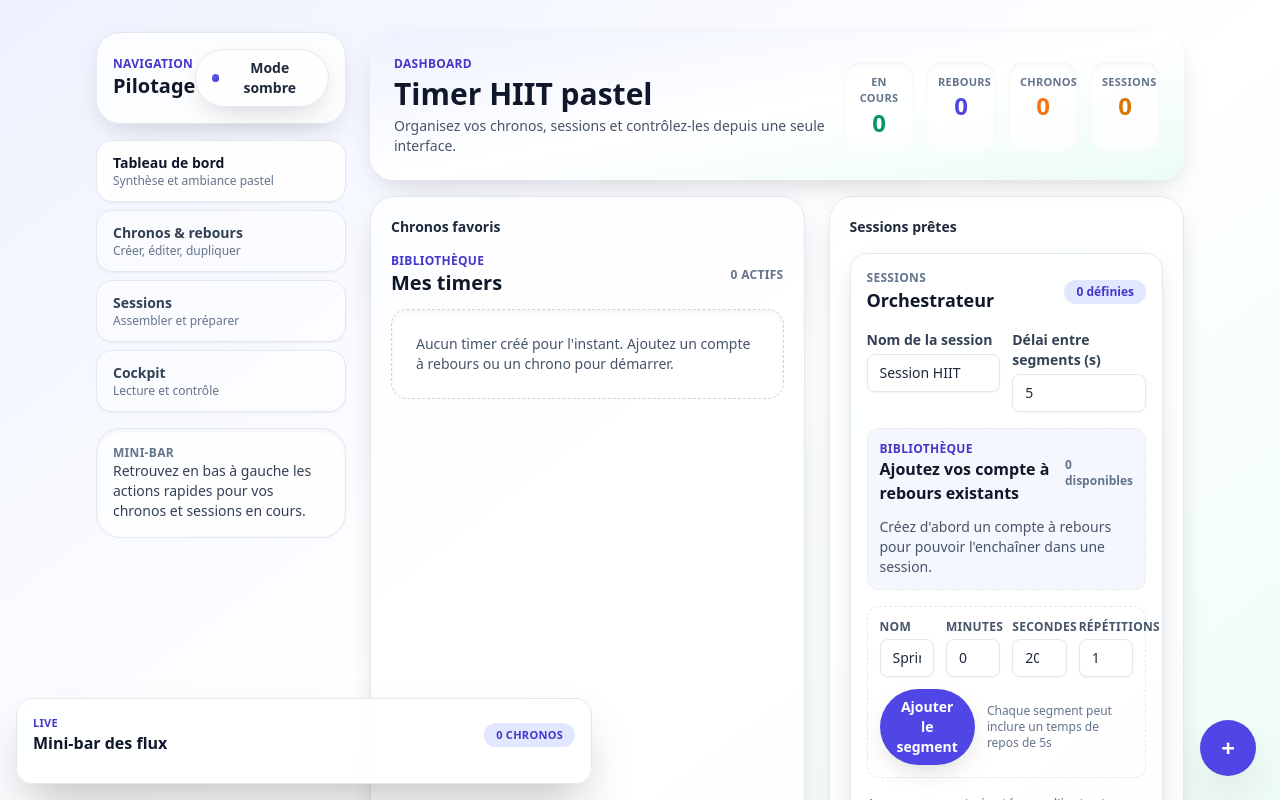
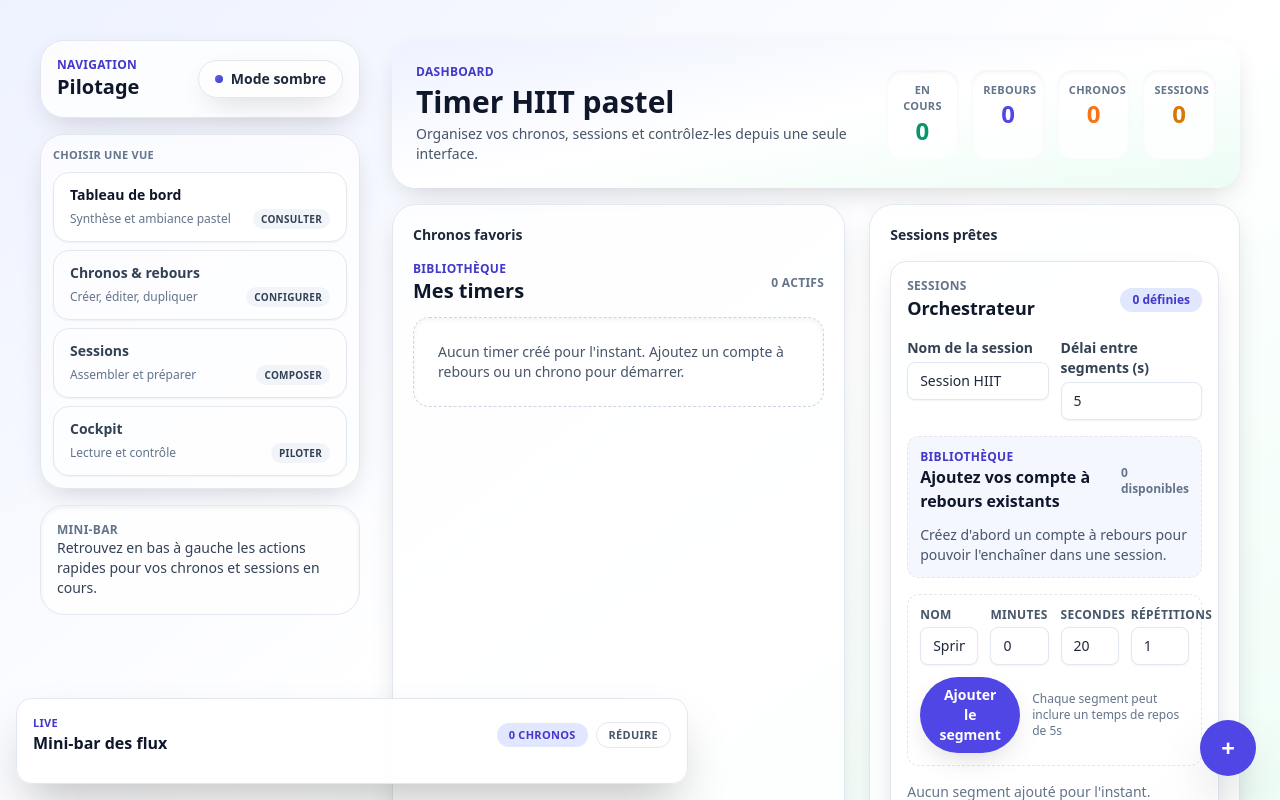
Before and after one commit to qdebove/timer_hiit, a Next.js app: page / in a window 1280 px wide. Shown: the top 800 px of the page. Built offline with nearby package versions, Linux system fonts and the light colour scheme.

Commit message:
Improve mini live bar and layout styling

```diff
--- a/app/page.tsx
+++ b/app/page.tsx
@@ -13,10 +13,10 @@ import { useSessionPlayback } from '@/hooks/useSessionPlayback';
 import { useTimerManager } from '@/hooks/useTimerManager';
 
 const navItems = [
-  { id: 'overview', label: 'Tableau de bord', description: 'Synthèse et ambiance pastel' },
-  { id: 'timers', label: 'Chronos & rebours', description: 'Créer, éditer, dupliquer' },
-  { id: 'sessions', label: 'Sessions', description: 'Assembler et préparer' },
-  { id: 'live', label: 'Cockpit', description: 'Lecture et contrôle' }
+  { id: 'overview', label: 'Tableau de bord', description: 'Synthèse et ambiance pastel', action: 'Consulter' },
+  { id: 'timers', label: 'Chronos & rebours', description: 'Créer, éditer, dupliquer', action: 'Configurer' },
+  { id: 'sessions', label: 'Sessions', description: 'Assembler et préparer', action: 'Composer' },
+  { id: 'live', label: 'Cockpit', description: 'Lecture et contrôle', action: 'Piloter' }
 ] as const;
 
 type NavSection = (typeof navItems)[number]['id'];
@@ -255,8 +255,8 @@ export default function HomePage() {
 
   return (
     <div className="min-h-screen bg-gradient-to-br from-indigo-50 via-white to-emerald-50 dark:from-slate-950 dark:via-slate-950 dark:to-emerald-950">
-      <main className="mx-auto flex max-w-6xl flex-col gap-6 px-4 py-8 sm:px-6 lg:px-8">
-        <div className="grid gap-6 lg:grid-cols-[250px,1fr]">
+      <main className="mx-auto flex w-full max-w-screen-xl flex-col gap-8 px-4 py-10 sm:px-6 lg:px-10">
+        <div className="grid gap-8 lg:grid-cols-[280px,1fr] xl:grid-cols-[320px,1fr]">
           <aside className="space-y-4">
             <div className="flex items-center justify-between rounded-3xl border border-slate-200 bg-white/80 p-4 shadow-card dark:border-slate-800 dark:bg-slate-900/70">
               <div>
@@ -265,7 +265,8 @@ export default function HomePage() {
               </div>
               <ThemeToggle />
             </div>
-            <nav className="space-y-2">
+            <nav className="space-y-2 rounded-3xl border border-slate-200 bg-white/70 p-3 shadow-card dark:border-slate-800 dark:bg-slate-900/60">
+              <p className="text-[11px] font-semibold uppercase tracking-wide text-slate-500 dark:text-slate-400">Choisir une vue</p>
               {navItems.map((item) => {
                 const active = activeSection === item.id;
                 return (
@@ -278,9 +279,15 @@ export default function HomePage() {
                         ? 'border-primary-300 bg-white/90 text-slate-900 dark:border-primary-800 dark:bg-slate-900/70 dark:text-white'
                         : 'border-slate-200 bg-white/60 text-slate-700 dark:border-slate-800 dark:bg-slate-900/40 dark:text-slate-100'
                     }`}
+                    aria-label={`${item.action} : ${item.label}`}
                   >
                     <p className="text-sm font-bold">{item.label}</p>
-                    <p className="text-xs text-slate-500 dark:text-slate-400">{item.description}</p>
+                    <div className="mt-1 flex items-center justify-between text-xs text-slate-500 dark:text-slate-400">
+                      <span className="truncate">{item.description}</span>
+                      <span className="rounded-full bg-slate-100 px-2 py-0.5 text-[10px] font-semibold uppercase tracking-wide text-slate-700 dark:bg-slate-800 dark:text-slate-200">
+                        {item.action}
+                      </span>
+                    </div>
                   </button>
                 );
               })}
@@ -293,7 +300,7 @@ export default function HomePage() {
             </div>
           </aside>
 
-          <section className="space-y-4">{renderSection()}</section>
+          <section className="space-y-6">{renderSection()}</section>
         </div>
       </main>
 
--- a/components/MiniLiveBar.tsx
+++ b/components/MiniLiveBar.tsx
@@ -1,5 +1,6 @@
 'use client';
 
+import { useMemo, useState } from 'react';
 import { formatDuration } from '@/lib/utils';
 import type { useSessionPlayback } from '@/hooks/useSessionPlayback';
 import type { TimerConfig, TimerSession } from '@/types/timer';
@@ -15,39 +16,78 @@ interface Props {
 
 export const MiniLiveBar = ({ timers, sessions, onStartTimer, onPauseTimer, onResetTimer, playback }: Props) => {
   const { currentStep, nextStep, start, pause, isRunning, activeSessionId, setActiveSessionId } = playback;
+  const [collapsed, setCollapsed] = useState(false);
 
   const activeTimers = timers.filter((timer) => timer.isRunning || timer.elapsedMs > 0);
-  const fallbackTimers = timers.slice(0, 3);
+  const fallbackTimers = useMemo(() => timers.slice(0, 3), [timers]);
+
+  const displayedTimers = activeTimers.length ? activeTimers : fallbackTimers;
+
+  const sessionSummary = currentStep
+    ? `${currentStep.label}${nextStep ? ` · Ensuite ${nextStep.label}` : ''}`
+    : sessions.length > 0
+      ? 'Prêt à lancer'
+      : 'Aucune session';
+
+  if (collapsed) {
+    return (
+      <button
+        type="button"
+        onClick={() => setCollapsed(false)}
+        className="fixed bottom-4 left-4 z-40 flex items-center gap-3 rounded-full border border-slate-200 bg-white/80 px-3 py-2 text-left text-sm font-semibold text-slate-800 shadow-2xl backdrop-blur-sm transition hover:-translate-y-0.5 hover:shadow-lg dark:border-slate-800 dark:bg-slate-900/80 dark:text-slate-100"
+        aria-label="Ouvrir la mini-bar des flux"
+      >
+        <span className="flex h-8 w-8 items-center justify-center rounded-full bg-primary-100 text-primary-700 dark:bg-primary-500/20 dark:text-primary-100">
+          ▶
+        </span>
+        <div className="flex flex-col text-xs uppercase tracking-wide">
+          <span className="font-bold text-slate-900 dark:text-white">Mini-bar</span>
+          <span className="text-slate-500 dark:text-slate-400">
+            {displayedTimers.length} chrono(s) · {sessionSummary}
+          </span>
+        </div>
+      </button>
+    );
+  }
 
   return (
-    <div className="fixed bottom-4 left-4 z-40 w-full max-w-xl rounded-2xl border border-slate-200 bg-white/80 p-4 shadow-2xl backdrop-blur-sm dark:border-slate-800 dark:bg-slate-900/80">
-      <div className="flex items-center justify-between gap-3">
-        <div>
+    <div className="fixed bottom-4 left-4 z-40 w-full max-w-2xl rounded-2xl border border-slate-200 bg-white/85 p-4 shadow-2xl backdrop-blur-sm dark:border-slate-800 dark:bg-slate-900/85">
+      <div className="flex flex-wrap items-center justify-between gap-3">
+        <div className="min-w-0">
           <p className="text-[11px] font-semibold uppercase tracking-wide text-primary-700 dark:text-primary-200">Live</p>
           <h4 className="text-base font-bold text-slate-900 dark:text-white">Mini-bar des flux</h4>
         </div>
+        <div className="flex items-center gap-2">
           <span className="rounded-full bg-primary-100 px-3 py-1 text-[11px] font-semibold uppercase tracking-wide text-primary-700 dark:bg-primary-500/20 dark:text-primary-100">
             {activeTimers.length} chronos
           </span>
+          <button
+            type="button"
+            onClick={() => setCollapsed(true)}
+            className="rounded-full border border-slate-200 px-3 py-1 text-[11px] font-semibold uppercase tracking-wide text-slate-600 transition hover:bg-slate-100 dark:border-slate-700 dark:text-slate-200 dark:hover:bg-slate-800"
+          >
+            Réduire
+          </button>
+        </div>
       </div>
 
       <div className="mt-3 grid grid-cols-1 gap-2 md:grid-cols-2">
-        {(activeTimers.length ? activeTimers : fallbackTimers).map((timer) => (
+        {displayedTimers.map((timer) => (
           <div
             key={timer.id}
-            className="flex items-center justify-between rounded-xl border border-slate-200 bg-white/80 px-3 py-2 text-sm shadow-inner dark:border-slate-700 dark:bg-slate-900/60"
+            className="flex flex-wrap items-center justify-between gap-3 rounded-xl border border-slate-200 bg-white/90 px-3 py-2 text-sm shadow-inner dark:border-slate-700 dark:bg-slate-900/70"
           >
-            <div className="flex items-center gap-2">
+            <div className="flex min-w-0 items-center gap-2">
               <span className="inline-block h-2 w-2 rounded-full" style={{ background: timer.color }} />
-              <div className="flex flex-col">
-                <span className="font-semibold text-slate-800 dark:text-slate-100">{timer.name}</span>
+              <div className="flex min-w-0 flex-col">
+                <span className="truncate font-semibold text-slate-800 dark:text-slate-100">{timer.name}</span>
                 <span className="text-[11px] uppercase tracking-wide text-slate-500 dark:text-slate-400">
                   {timer.kind === 'countdown' ? 'Compte à rebours' : 'Chronomètre'} ·{' '}
                   {timer.kind === 'countdown' ? formatDuration(timer.remainingMs) : formatDuration(timer.elapsedMs)}
                 </span>
               </div>
             </div>
-            <div className="flex items-center gap-2 text-xs font-semibold uppercase tracking-wide text-primary-700 dark:text-primary-200">
+            <div className="flex flex-wrap items-center gap-2 text-xs font-semibold uppercase tracking-wide text-primary-700 dark:text-primary-200">
               <button
                 type="button"
                 onClick={() => (timer.isRunning ? onPauseTimer(timer.id) : onStartTimer(timer.id))}
@@ -68,8 +108,9 @@ export const MiniLiveBar = ({ timers, sessions, onStartTimer, onPauseTimer, onRe
       </div>
 
       {sessions.length > 0 && (
-        <div className="mt-3 rounded-xl border border-slate-200 bg-gradient-to-r from-primary-50 via-white to-emerald-50 p-3 text-sm shadow-inner dark:border-slate-800 dark:from-slate-900 dark:via-slate-900 dark:to-emerald-900/20">
-          <div className="flex items-center justify-between">
+        <div className="mt-3 space-y-2 rounded-xl border border-slate-200 bg-gradient-to-r from-primary-50 via-white to-emerald-50 p-3 text-sm shadow-inner dark:border-slate-800 dark:from-slate-900 dark:via-slate-900 dark:to-emerald-900/20">
+          <div className="flex flex-wrap items-center justify-between gap-3">
+            <div className="flex flex-wrap items-center gap-3">
               <div className="flex items-center gap-2">
                 <span className="h-2 w-2 rounded-full bg-primary-500" />
                 <div className="flex flex-col">
@@ -77,7 +118,7 @@ export const MiniLiveBar = ({ timers, sessions, onStartTimer, onPauseTimer, onRe
                   <select
                     value={activeSessionId}
                     onChange={(event) => setActiveSessionId(event.target.value)}
-                  className="mt-1 w-full rounded-lg border border-slate-200 bg-white/80 px-2 py-1 text-xs font-semibold text-slate-800 shadow-sm focus:border-primary-500 focus:outline-none dark:border-slate-700 dark:bg-slate-900 dark:text-slate-100"
+                    className="mt-1 min-w-[200px] rounded-lg border border-slate-200 bg-white/80 px-2 py-1 text-xs font-semibold text-slate-800 shadow-sm focus:border-primary-500 focus:outline-none dark:border-slate-700 dark:bg-slate-900 dark:text-slate-100"
                   >
                     {sessions.map((session) => (
                       <option key={session.id} value={session.id}>
@@ -86,6 +127,10 @@ export const MiniLiveBar = ({ timers, sessions, onStartTimer, onPauseTimer, onRe
                     ))}
                   </select>
                 </div>
+              </div>
+              <span className="rounded-full bg-white/60 px-3 py-1 text-[11px] font-semibold uppercase tracking-wide text-slate-600 shadow-sm dark:bg-slate-800/60 dark:text-slate-100">
+                {sessions.length} session(s)
+              </span>
             </div>
             <div className="flex items-center gap-2 text-xs font-semibold uppercase tracking-wide text-primary-700 dark:text-primary-100">
               <button
@@ -105,7 +150,7 @@ export const MiniLiveBar = ({ timers, sessions, onStartTimer, onPauseTimer, onRe
               </button>
             </div>
           </div>
-          <div className="mt-2 flex items-center justify-between text-xs text-slate-700 dark:text-slate-200">
+          <div className="flex flex-wrap items-center justify-between gap-2 text-xs text-slate-700 dark:text-slate-200">
             <div className="flex items-center gap-2">
               <span className="inline-block rounded-full bg-primary-500/20 px-2 py-0.5 font-semibold text-primary-700 dark:text-primary-200">
                 {currentStep ? currentStep.label : 'Prêt à lancer'}
--- a/components/TimerCard.tsx
+++ b/components/TimerCard.tsx
@@ -65,7 +65,7 @@ export const TimerCard = ({ timer, onStart, onPause, onReset, onRemove, onDuplic
         <span className="h-3 w-3 rounded-full" style={{ background: timer.color }} />
       </div>
 
-      <div className="flex items-center gap-4 rounded-xl bg-slate-900/90 px-4 py-3 text-white shadow-inner dark:bg-slate-800">
+      <div className="flex flex-wrap items-center gap-4 rounded-xl bg-slate-900/90 px-4 py-3 text-white shadow-inner dark:bg-slate-800 md:flex-nowrap">
         <button
           type="button"
           onClick={() => (timer.isRunning ? onPause(timer.id) : onStart(timer.id))}
@@ -79,7 +79,7 @@ export const TimerCard = ({ timer, onStart, onPause, onReset, onRemove, onDuplic
             <span className="text-xs font-semibold text-emerald-100/80">cible {formatDuration(timer.durationMs)}</span>
           )}
         </div>
-        <div className="ml-auto flex items-center gap-2 text-xs uppercase tracking-wide text-slate-200">
+        <div className="ml-auto flex flex-wrap items-center gap-2 text-xs uppercase tracking-wide text-slate-200">
           <button
             type="button"
             onClick={() => onPause(timer.id)}
@@ -117,7 +117,7 @@ export const TimerCard = ({ timer, onStart, onPause, onReset, onRemove, onDuplic
         </div>
       )}
 
-      <div className="flex items-center justify-between text-xs font-semibold uppercase tracking-wide text-slate-500 dark:text-slate-400">
+      <div className="flex flex-wrap items-center justify-between gap-2 text-xs font-semibold uppercase tracking-wide text-slate-500 dark:text-slate-400">
         <span>{timer.isRunning ? 'Lecture en cours' : 'Prêt à démarrer'}</span>
         <button
           type="button"
```
Also changed, not shown: hooks/useSessionPlayback.tsx (+9 -2 lines). Lines whose indentation alone changed are shown as unchanged.
